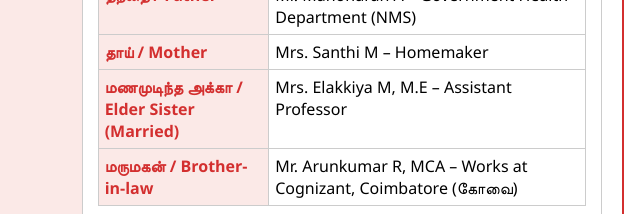
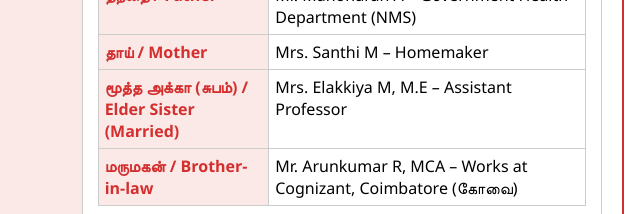
Before and after one commit to KavinManoharanBackup/bio-data, a plain HTML site: page index.html in a window 1280 px wide. Shown: the part 1128-1342 px from the top of the page, 438-1078 px from the left. Drawn offline with Linux system fonts and the light colour scheme.

Commit message:
Update index.html

```diff
--- a/index.html
+++ b/index.html
@@ -162,7 +162,7 @@
                         <td style="padding: 6px;">Mrs. Santhi M – Homemaker</td>
                     </tr>
                     <tr>
-                        <th style="text-align: left; padding: 6px;">மணமுடிந்த அக்கா / Elder Sister (Married)</th>
+                        <th style="text-align: left; padding: 6px;">மூத்த அக்கா (சுபம்)  / Elder Sister (Married)</th>
                         <td style="padding: 6px;">Mrs. Elakkiya M, M.E – Assistant Professor</td>
                     </tr>
                     <tr>
```
